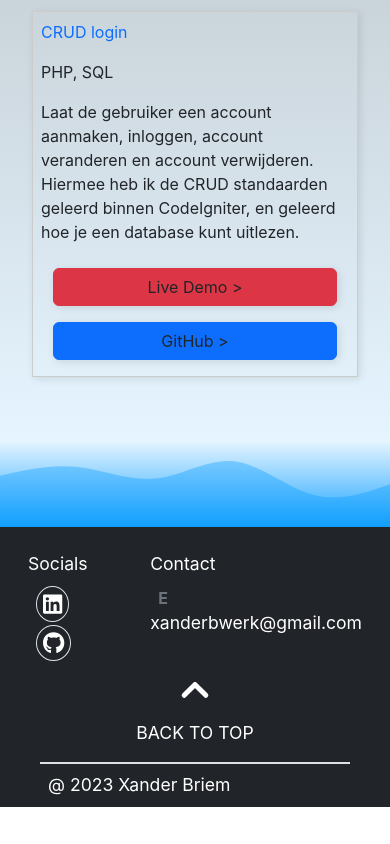
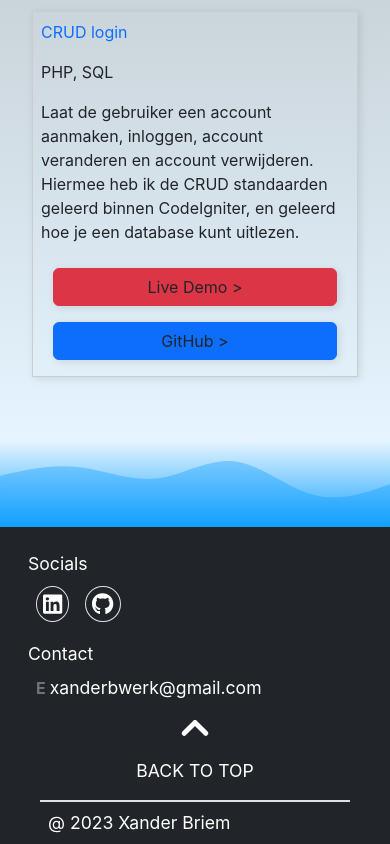
Before and after one commit to 99061142/Portfolio, a React (Create React App) app: page / in a window 390 px wide. Shown: the part 1491-2335 px from the top of the page. Before the commit the page ends 2298 px from the top, so only its background shows below. Built offline with nearby package versions, Linux system fonts and the light colour scheme.

Commit message:
Add standard col

```diff
--- a/src/footer.jsx
+++ b/src/footer.jsx
@@ -11,7 +11,7 @@ function Footer() {
         <footer className="bg-dark pt-4 px-3">
             <Container>
                 <Row className="justify-content-end">
-                    <Col className="col-md-6 col-lg-3 mb-3">
+                    <Col className="col-12 col-md-6 col-lg-3 mb-3">
                         <p className="mb-2">Socials</p>
                         <Anchor className="mx-2" href="https://www.linkedin.com/in/xander-briem/" target="_blank">
                             <FontAwesomeIcon className="fa-lg border rounded-circle" style={{padding:'6px'}} icon={faLinkedin} />
@@ -21,7 +21,7 @@ function Footer() {
                         </Anchor>
                     </Col>
 
-                    <Col className="col-md-6 col-lg-3 mb-3">
+                    <Col className="col-12 col-md-6 col-lg-3 mb-3">
                         <p className="mb-2">Contact</p>
 
                         <strong className="d-inline-block ms-2 me-1 text-muted">E</strong>
```
